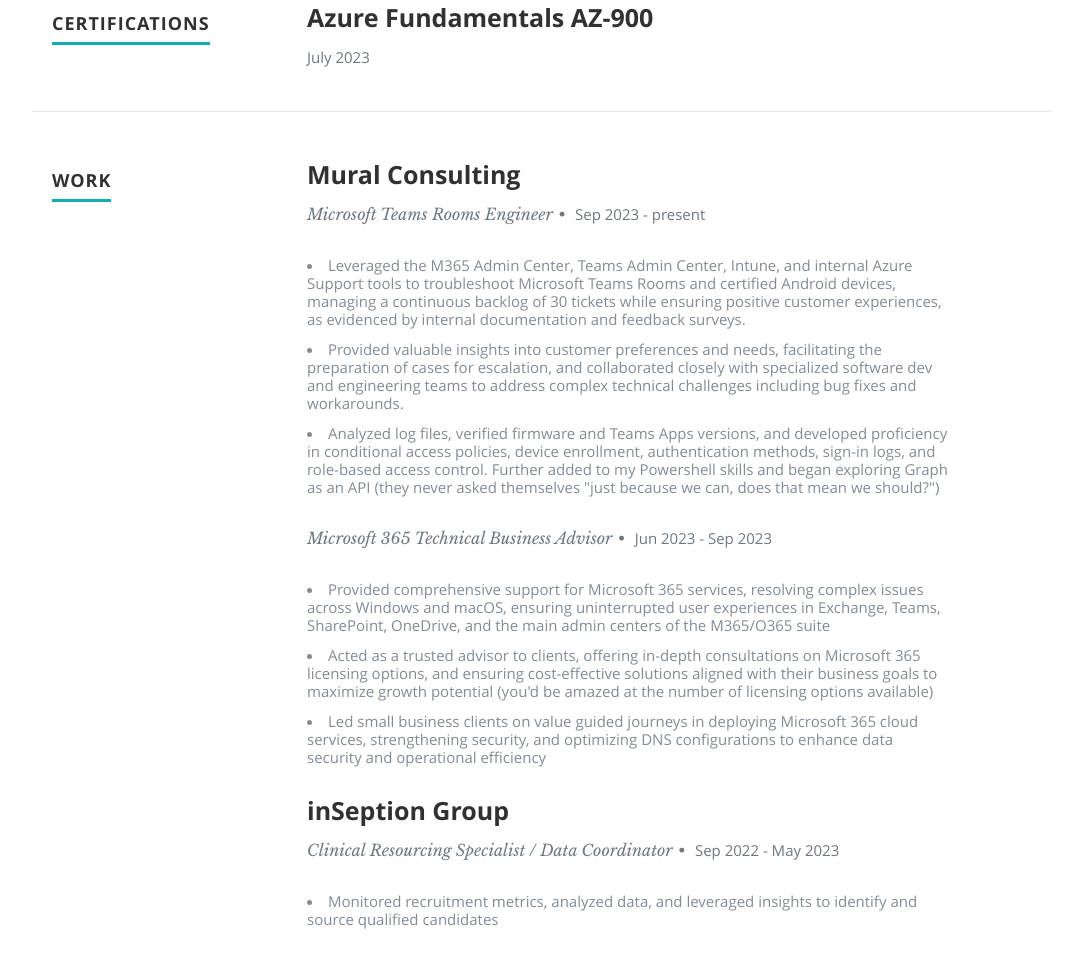
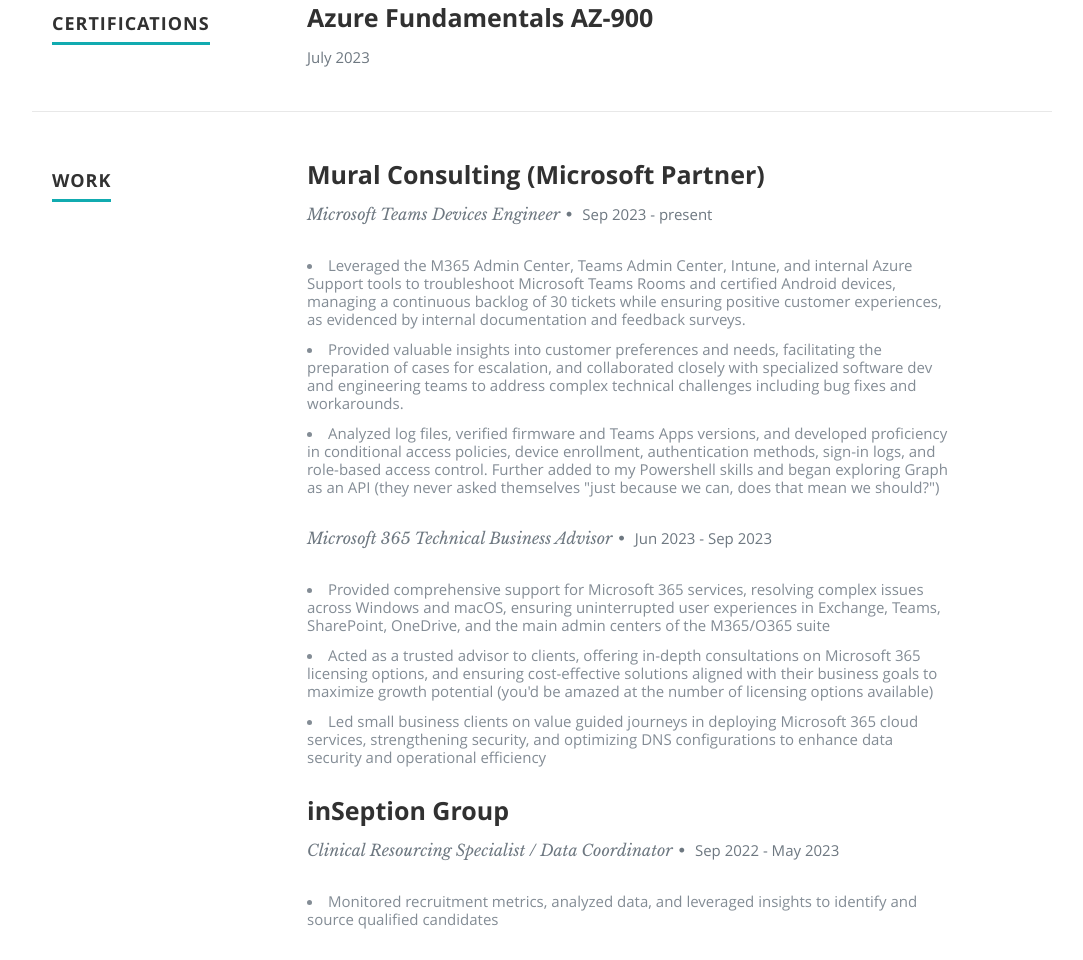
Before and after one commit to techbrett/azure-resume, a website: page frontend/index.html in a window 1280 px wide. Shown: the part 1511-2471 px from the top of the page, without its empty margins (98-1181 px from the left). Drawn offline with nearby package versions, Linux system fonts and the light colour scheme; no server answers.

Commit message:
html update

```diff
--- a/frontend/index.html
+++ b/frontend/index.html
@@ -161,8 +161,8 @@
 
                <div class="twelve columns">
 
-                  <h3>Mural Consulting</h3>
-                  <p class="info">Microsoft Teams Rooms Engineer<span>&bull;</span> <em class="date">Sep 2023 - present</em></p>
+                  <h3>Mural Consulting (Microsoft Partner)</h3>
+                  <p class="info">Microsoft Teams Devices Engineer<span>&bull;</span> <em class="date">Sep 2023 - present</em></p>
                   <p>
                   <li>Leveraged the M365 Admin Center, Teams Admin Center, Intune, and internal Azure Support tools to troubleshoot Microsoft Teams Rooms and certified Android devices, managing a continuous backlog of 30 tickets while ensuring positive customer experiences, as evidenced by internal documentation and feedback surveys.</li>
 
```
